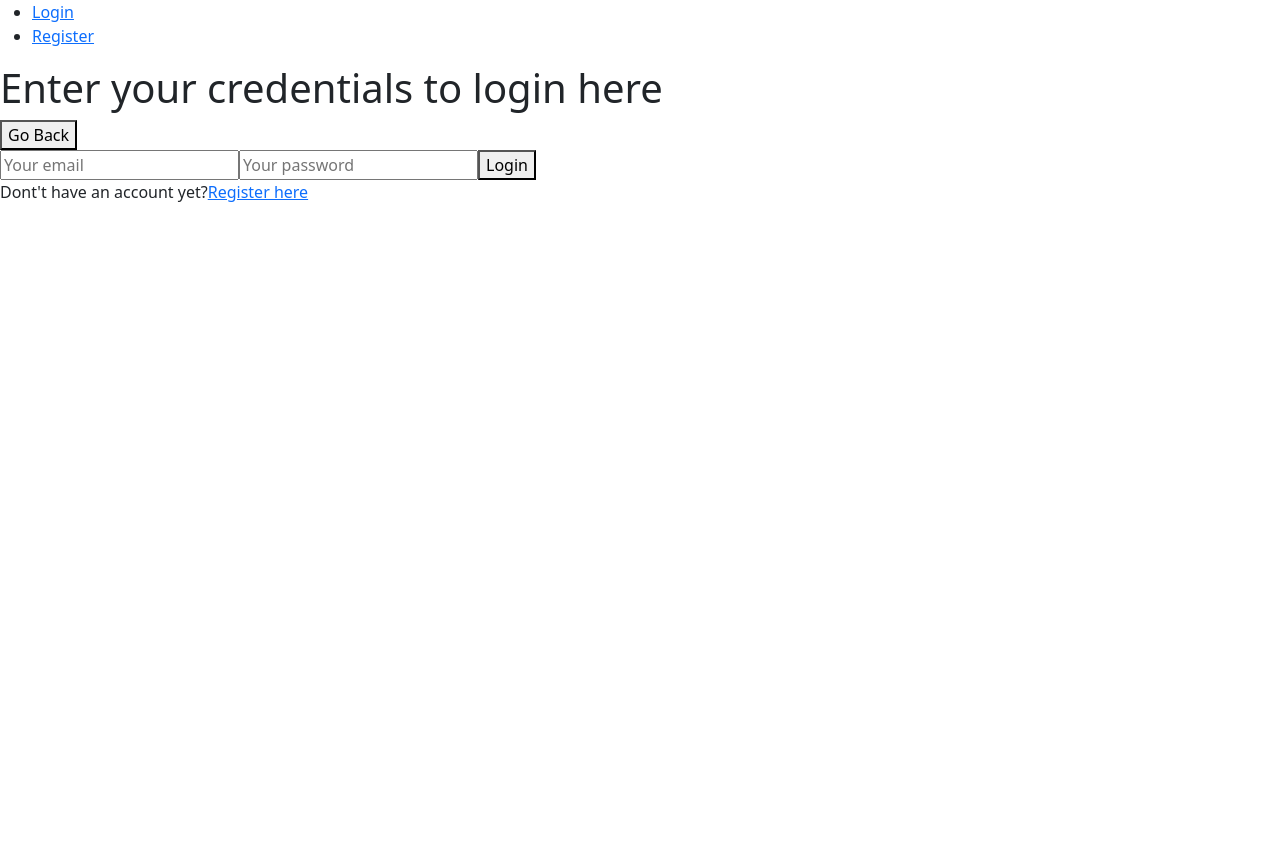
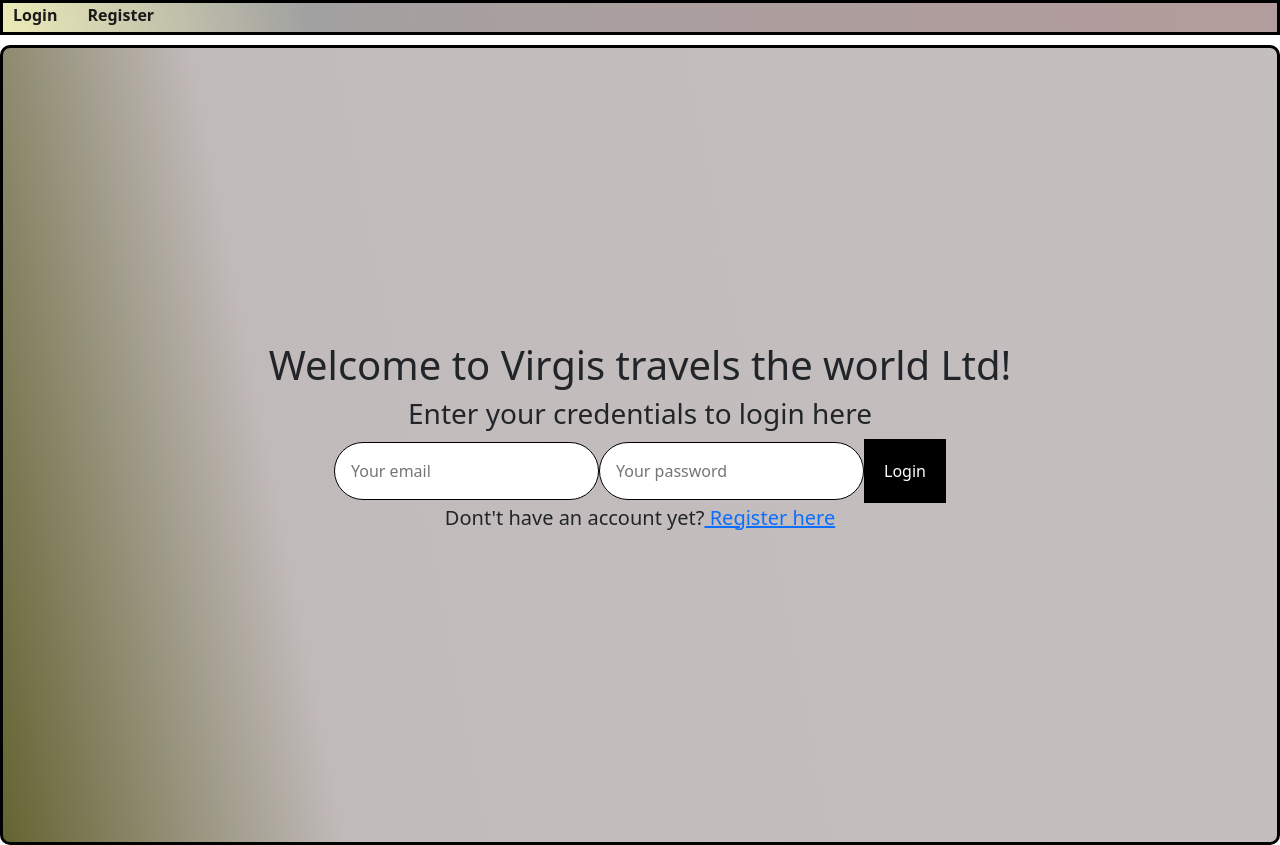
Before and after one commit to Lukasss321/new-project-ca, a React (Create React App) app in the folder frontend/last-dance/: page /login in a window 1280 px wide. Before the commit the page ends 800 px from the top, so only its background shows below. Built offline with nearby package versions, Linux system fonts and the light colour scheme; no server answers.

Commit message:
UpdatingUIStyle

```diff
--- a/frontend/last-dance/src/App.css
+++ b/frontend/last-dance/src/App.css
@@ -1,38 +1,111 @@
-.App {
+
+.auth-form-container,
+.login-form,
+.register-form {
+  display: flex;
+  flex-direction: column;
+  margin-top: 10px;
   text-align: center;
+  min-height: 100vh;
+  justify-content: center;
+  background-image: linear-gradient(
+    79deg,
+    #646432,
+    #c1baba,
+    48%,
+    rgba(107, 93, 93, 0.4)
+   );
+
 }
 
-.App-logo {
-  height: 40vmin;
-  pointer-events: none;
+.register-form{
+  border: 5px solid black;
 }
 
-@media (prefers-reduced-motion: no-preference) {
-  .App-logo {
-    animation: App-logo-spin infinite 20s linear;
+
+@media screen and (min-width: 600px) {
+  .auth-form-container {
+    padding: 5rem;
+    border: 3px solid black;
+    border-radius:10px;
+    margin: 0.5 rem;
   }
 }
 
-.App-header {
-  background-color: #282c34;
-  min-height: 100vh;
-  display: flex;
-  flex-direction: column;
-  align-items: center;
-  justify-content: center;
-  font-size: calc(10px + 2vmin);
+label {
+  text-align: left;
+  padding: 0.25rem 0;
+}
+
+input {
+  margin: 0.5rem 0;
+  padding: 1rem;
+  border: none;
+  border-radius: 30px;
+  border: 1px solid black;
+}
+
+button {
+  border: none;
+  background-color: black;
+  padding: 20px;
+  border-radius: 10px;
+  cursor: pointer;
   color: white;
 }
 
-.App-link {
-  color: #61dafb;
+.link-btn {
+  background: none;
+  color: white;
+  text-decoration: underline;
+}
+.btnRegister {
+  padding-bottom: 10px;
+  margin: 1.5px;
 }
 
-@keyframes App-logo-spin {
-  from {
-    transform: rotate(0deg);
-  }
-  to {
-    transform: rotate(360deg);
-  }
+.nav-links {
+  display: flex;
+  list-style: none;
+  margin: 0;
+  padding: 0;
+  border: 3px solid black;
+  padding-bottom: 5px;
+  background-image: linear-gradient(
+    79deg,
+    #ebebb8,
+    #a1a1a1,
+    48%,
+    rgba(66, 8, 8, 0.4)
+   );
 }
+
+.nav-links li {
+  margin-right: 10px;
+}
+
+.nav-links li:last-child {
+  margin-right: 0;
+}
+
+.nav-links a {
+  text-decoration: none;
+  color: #1a1a1a;
+  font-weight: bold;
+  padding: 5px 10px;
+  border-radius: 5px;
+
+}
+
+.nav-links a:hover {
+  background-color: #eae7e7;
+}
+
+.add-customer{
+  background-color: rgb(233, 231, 231);
+  margin-top: 10px;
+}
+
+.p {
+  font-size: 20px;
+}
--- a/frontend/last-dance/src/App.js
+++ b/frontend/last-dance/src/App.js
@@ -9,6 +9,7 @@ import { NavBar } from "./components/NavBar";
 import { AuthenticationContext } from "./components/AuthenticationContext";
 import axios from "axios";
 import Protected from "./components/Protected";
+import "./App.css";
 
 function App() {
   const {isSignedIn, setIsSignedIn} = useContext(AuthenticationContext);
--- a/frontend/last-dance/src/components/NavBar.jsx
+++ b/frontend/last-dance/src/components/NavBar.jsx
@@ -6,8 +6,8 @@ export const NavBar = () => {
   const { isSignedIn, logout } = useContext(AuthenticationContext);
 
   return (
-    <nav>
-      <ul>
+    <nav >
+      <ul className="nav-links">
         {isSignedIn ? (
           <>
             <li>
--- a/frontend/last-dance/src/components/NewCustomer.jsx
+++ b/frontend/last-dance/src/components/NewCustomer.jsx
@@ -30,7 +30,7 @@ export const NewCustomer = () => {
   };
 
   return (
-    <div style={{ display: "block", width: 700, padding: 30 }}>
+    <div className="add-customer" style={{ display: "block", width: 700, padding: 30 }}>
       <h1>Please enter customer's details:</h1>
       <Form onSubmit={handleOnSubmit}>
         <Form.Group>
--- a/frontend/last-dance/src/components/login.jsx
+++ b/frontend/last-dance/src/components/login.jsx
@@ -39,12 +39,13 @@ export const Login = () => {
   };
 
   return (
-    <div>
+    <div className="auth-form-container">
       <div>
-        <h1>Enter your credentials to login here</h1>
-        <button onClick={() => navigate(-1)}>Go Back</button>
+        <h1>Welcome to Virgis travels the world Ltd!</h1>
+        <h3>Enter your credentials to login here</h3>
+        {/* <button onClick={() => navigate(-1)}>Go Back</button> */}
       </div>
-      <form onSubmit={handleSubmit}>
+      <form  className="login-Form"  onSubmit={handleSubmit}>
         <input
           name="email"
           type="email"
@@ -60,9 +61,9 @@ export const Login = () => {
         <button className="submit">Login</button>
           {error && <div>{error}</div>}
       </form>
-      <p>
+      <p className="p">
         Dont't have an account yet?
-        <a href="/register">Register here</a>
+        <a href="/register">  Register here</a>
       </p>
     </div>
   );
--- a/frontend/last-dance/src/components/register.jsx
+++ b/frontend/last-dance/src/components/register.jsx
@@ -31,11 +31,12 @@ export const Register = () => {
   };
 
   return (
-    <div>
+    <div className="auth-form-container">
       <div>
-        <h1>Enter your credentials to register here</h1>
+        <h1>Welcome!</h1>
+        <h3>Enter your credentials to register here</h3>
       </div>
-      <form onSubmit={handleSubmit}>
+      <form className="register-form" onSubmit={handleSubmit}>
         <input
           name="name"
           type="text"
@@ -60,9 +61,9 @@ export const Register = () => {
           placeholder="********"
           onChange={handleOnChanges}
         />
-        <button className="submit">Login</button>
+        <button className="btnRegister">Login</button>
       </form>
-      <p>
+      <p className="p">
         Already have an account ?<a href="/login">Login here</a>
       </p>
     </div>
```
